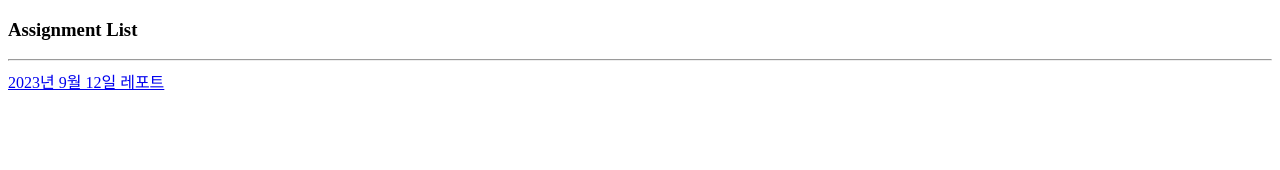
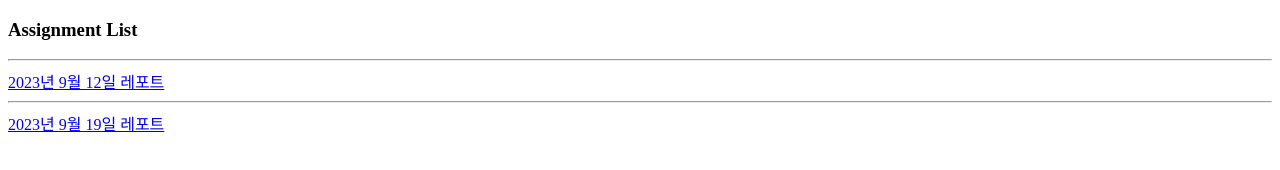
Before and after one commit to JHI1234/cordova, a plain HTML site: page index.html in a window 1280 px wide. Drawn offline with Linux system fonts and the light colour scheme.

Commit message:
Update index.html

```diff
--- a/index.html
+++ b/index.html
@@ -9,5 +9,7 @@
     <h3>Assignment List</h3>
     <hr>
     <a href="0912/main.html">2023년 9월 12일 레포트</a>
+    <hr>
+    <a href="0919/index.html">2023년 9월 19일 레포트</a>
 </body>
 </html>
```
